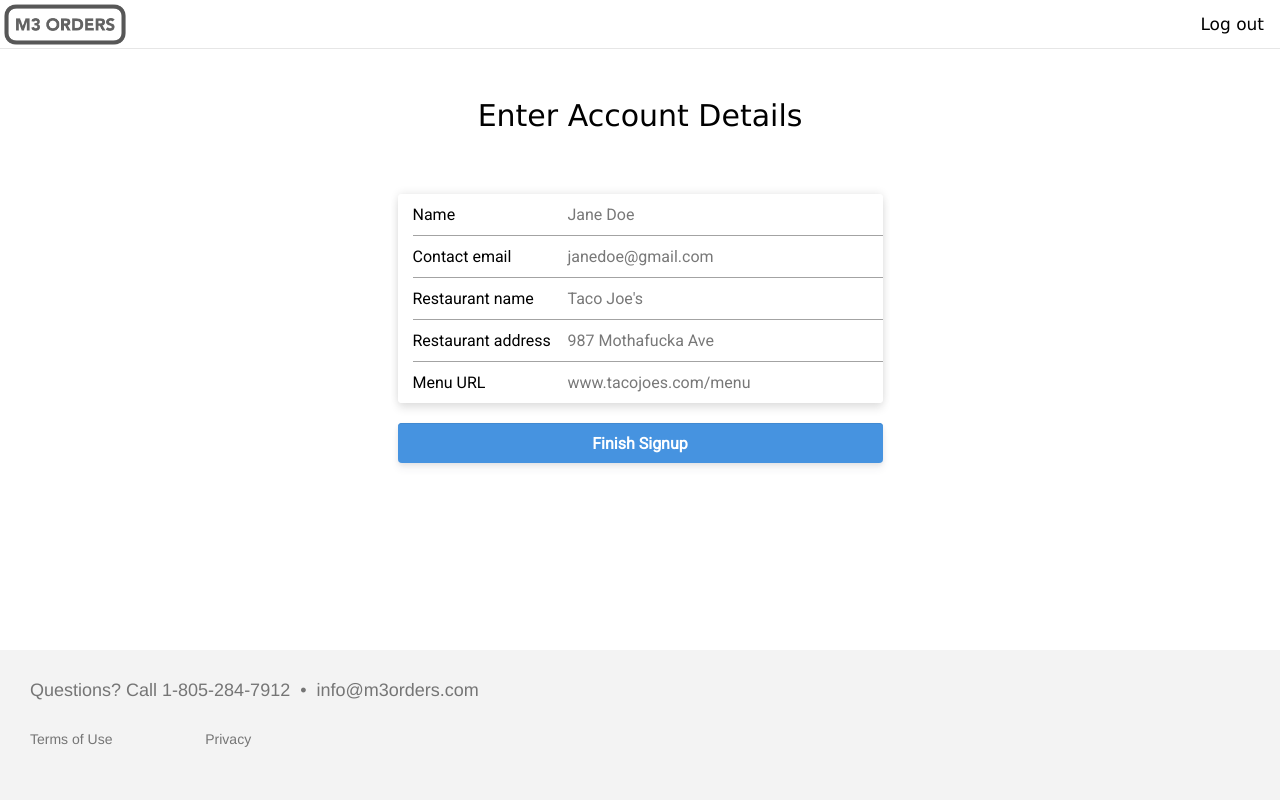
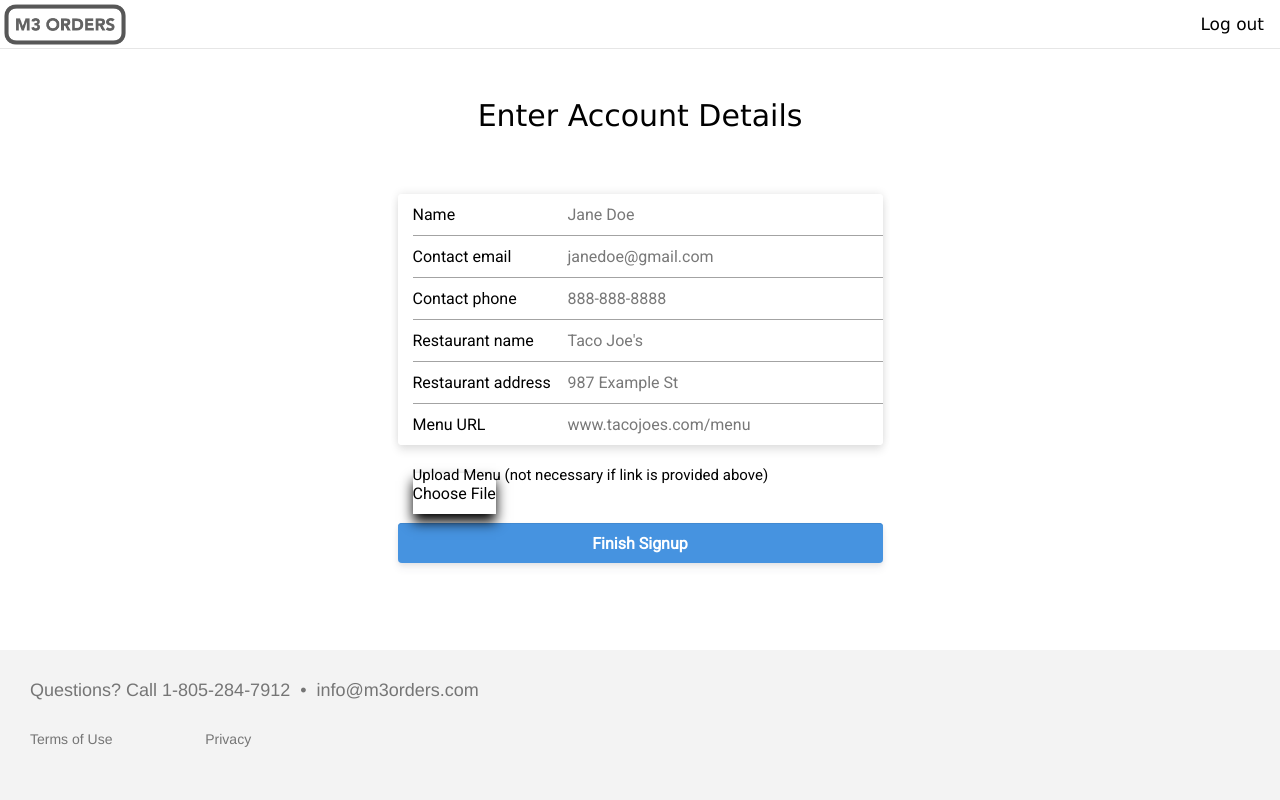
Before and after one commit to conradk16/online-ordering, a Flask app: page /account/setup in a window 1280 px wide. Run offline with Flask 2, Linux system fonts and the light colour scheme.

Commit message:
working on upload menu

```diff
--- a/webapp/static/js/index.js
+++ b/webapp/static/js/index.js
@@ -121,7 +121,7 @@
 
     // send post request with order_info form
     var xhr = new XMLHttpRequest();
-    xhr.open("POST", "/update-order-details");
+    xhr.open("POST", "/order/update-order-details");
     xhr.onload = function(event) {
 
         var checkmark = document.getElementsByClassName("checkmark")[0];
--- a/webapp/templates/signup-enter-account-details.html
+++ b/webapp/templates/signup-enter-account-details.html
@@ -47,6 +47,17 @@
     if (!valid_email) {
         var invalid_input_text = getErrorElement();
         invalid_input_text.innerHTML = "*Please enter a valid email address";
+        return;
+    }
+
+    // validate phone
+
+    var phone_format = /\d\d\d-\d\d\d-\d\d\d\d/;
+    var phone_text = document.getElementById("phone").value;
+    var valid_phone = (phone_text.match(phone_format) != null);
+    if (!valid_phone) {
+        var invalid_input_text = getErrorElement();
+        invalid_input_text.innerHTML = "*Please enter a valid phone number of the form 000-000-0000";
         return;
     }
 
@@ -310,6 +321,20 @@
   font-size: 18px;
 }
 
+.upload-holder {
+    margin-left: 30px;
+    display: block !important;
+}
+
+.upload-instructions {
+    font-size: 15px !important;
+    min-width: 100%;
+}
+
+.custom-file-upload {
+    box-shadow: 0 8px 12px 0 rgba(0,0,0,1)
+}
+
 @media only screen and (max-width: 600px) {
   .columns {
     width: 100%;
@@ -339,13 +364,17 @@
 
         <form id="form">
           <fieldset>
-              <div class="row">
+            <div class="row">
               <label for="example1-name" data-tid="elements_examples.form.name_label">Name</label>
               <input id="name" data-tid="elements_examples.form.name_placeholder" placeholder="Jane Doe">
             </div>
-              <div class="row">
+            <div class="row">
               <label for="example1-email" data-tid="elements_examples.form.email_label">Contact email</label>
               <input id="email" data-tid="elements_examples.form.email_placeholder"  placeholder="janedoe@gmail.com">
+            </div>
+            <div class="row">
+              <label for="example1-email" data-tid="elements_examples.form.email_label">Contact phone</label>
+              <input id="phone" data-tid="elements_examples.form.email_placeholder"  placeholder="888-888-8888">
             </div>
             <div class="row">
               <label for="example1-email" data-tid="elements_examples.form.email_label">Restaurant name</label>
@@ -353,13 +382,21 @@
             </div>
             <div class="row">
               <label for="example1-email" data-tid="elements_examples.form.email_label">Restaurant address</label>
-              <input id="restaurant_address" data-tid="elements_examples.form.email_placeholder" placeholder="987 Mothafucka Ave">
+              <input id="restaurant_address" data-tid="elements_examples.form.email_placeholder" placeholder="987 Example St">
             </div>
             <div class="row">
               <label for="example1-email" data-tid="elements_examples.form.email_label">Menu URL</label>
               <input id="menu_url" data-tid="elements_examples.form.email_placeholder" placeholder="www.tacojoes.com/menu">
             </div>
           </fieldset>
+
+          <div class="upload-holder">
+              <span class="upload-instructions">Upload Menu (not necessary if link is provided above)</span>
+              <br>
+              <label for="file_upload" class="custom-file-upload">Choose File
+              </label>
+              <input type="file" id="file_upload" hidden>
+          </div>
 
           <button id="submit-button" type="button" data-tid="elements_examples.form.pay_button" onclick="validate_form()">Finish Signup</button>
         </form>
```
